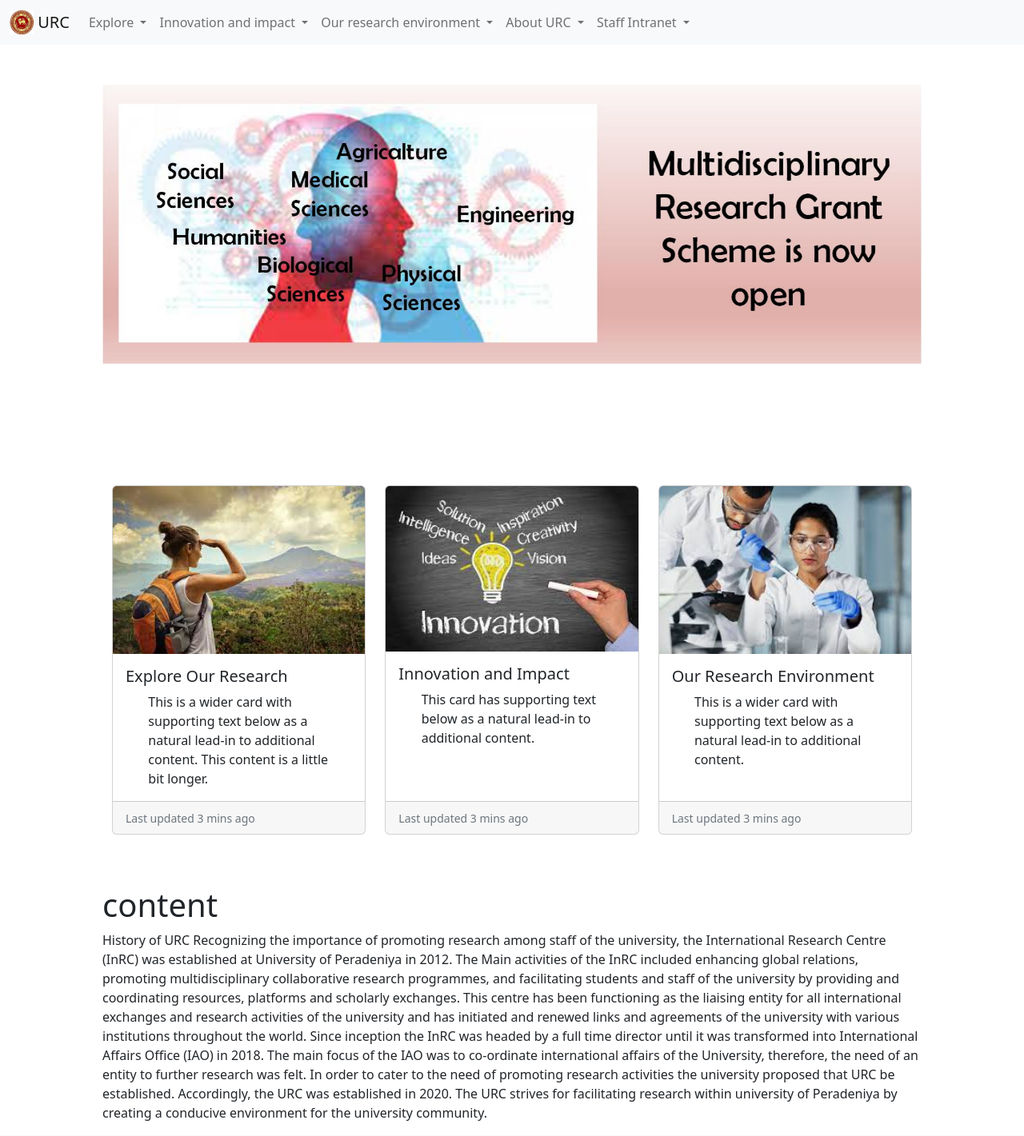
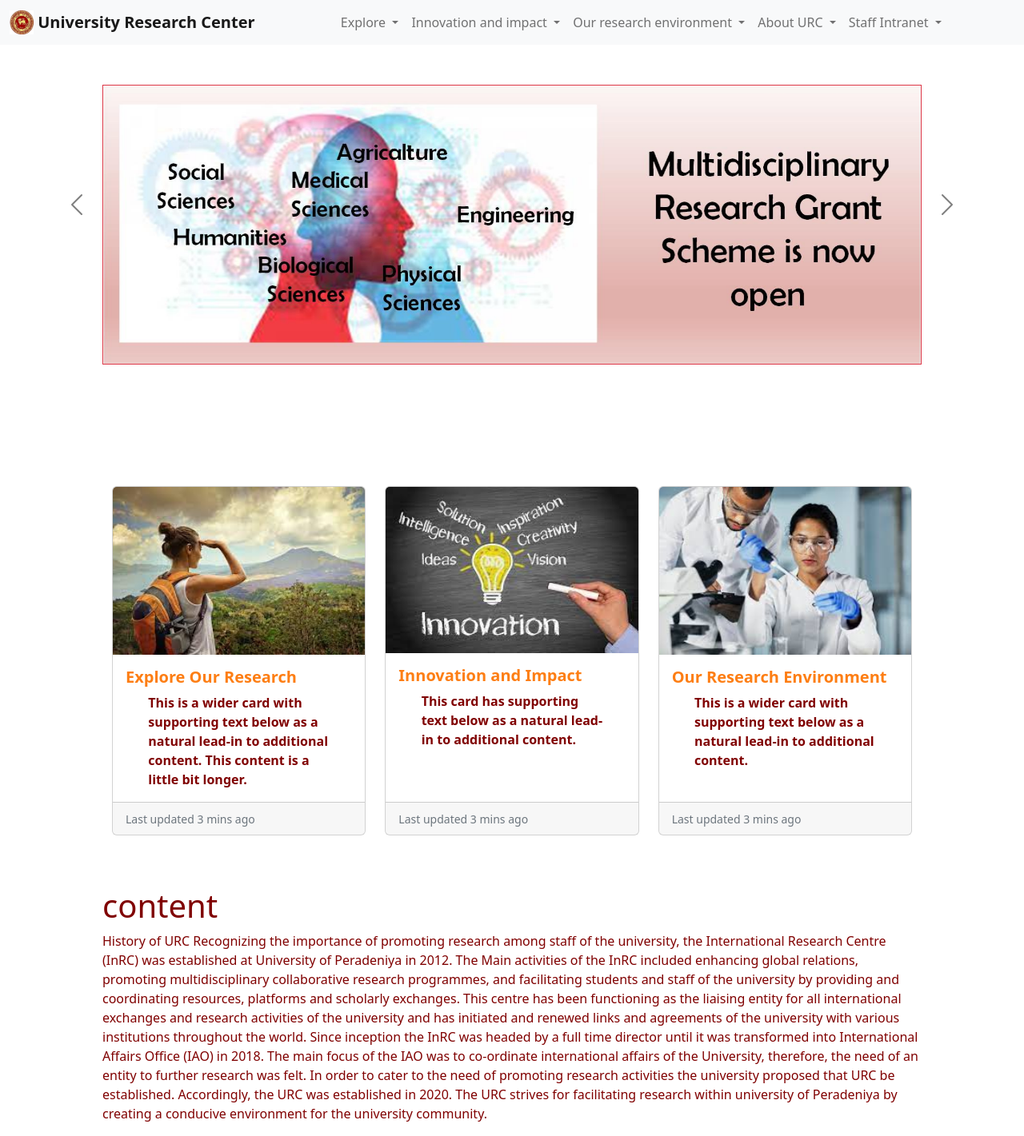
Before and after one commit to VenuraShyamal14/URC, a PHP site: page /index.php in a window 1280 px wide. Shown: the whole page at 80% size. Run offline with PHP 8.4, Linux system fonts and the light colour scheme.

Commit message:
color changes

```diff
--- a/css/styles.css
+++ b/css/styles.css
@@ -1,39 +1,26 @@
 
-/*
 
-.main_banner_bg{
-    height: 60%;
-    width: 100%;
-
-    background-color: rgb(60, 22, 96);
-    display: flex;
-    justify-content: center;
-    position: absolute;
-    z-index: -1;
-
-}
-
-*/
 .content{
     padding-top: 5%;
+    color: #800000;
 }
 
 
-
 h1{
-
     padding: 0px 10%;
-
+    color: #800000;
 }
 
 p{
 
     padding: 0px 10%;
+    color: #800000;
 
 }
 
 h2{
     padding-top: 56px;
+    color: #800000;
 }
 
 #card{
@@ -56,3 +43,28 @@ h2{
 .carousel-control-next{
     padding-top: 50px;
 }
+
+.dropdown-item{
+    color: #800000;
+    font-weight: bold;
+}
+
+.dropdown-toggle{
+    color: #800000;
+    font-weight: bold;
+}
+
+.navbar-brand{
+    color: #800000;
+    font-weight: bold;
+}
+
+.card-title{
+    color: #fd7e14;
+    font-weight: bold;
+}
+
+.card-text{
+    color: #800000;
+    font-weight: bold;
+}
--- a/index.php
+++ b/index.php
@@ -17,8 +17,8 @@
         include('navbar.html');
     ?>
 
-    <div id="carouselControls" class="carousel slide" data-bs-ride="carousel">
-      <div class="carousel-inner">
+    <div id="carouselControls" class="carousel carousel-dark slide" data-bs-ride="carousel">
+      <div class="carousel-inner border border-danger">
         <div class="carousel-item active">
           <img src="img/Banner 1.jpg" class="d-block w-100" alt="banner 1">
         </div>
--- a/navbar.html
+++ b/navbar.html
@@ -4,12 +4,12 @@
     <div class="container-fluid">
       <a class="navbar-brand" href="/index.php">
         <img src="/img/nav Icon.png" width="30" height="30" class="d-inline-block align-top" alt="">
-        URC</a>
+        University Research Center</a>
       <button class="navbar-toggler" type="button" data-bs-toggle="collapse" data-bs-target="#navbarSupportedContent" aria-controls="navbarSupportedContent" aria-expanded="false" aria-label="Toggle navigation">
         <span class="navbar-toggler-icon"></span>
       </button>
-      <div class="collapse navbar-collapse" id="navbarSupportedContent">
-        <ul class="navbar-nav me-auto mb-2 mb-lg-0">
+      <div class="collapse navbar-collapse justify-content-center" id="navbarSupportedContent">
+        <ul class="navbar-nav  mb-2 mb-lg-0">
 
           <li class="nav-item dropdown">
             <a class="nav-link dropdown-toggle" href="#" role="button" data-bs-toggle="dropdown" aria-expanded="false">
```
